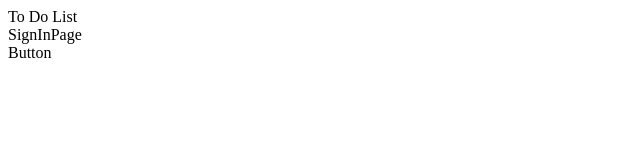
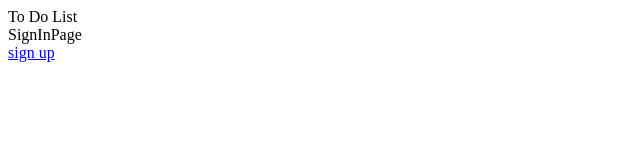
Before and after one commit to seon-mikim/wanted-pre-onboarding-frontend, a React (Create React App) app: page /login in a window 1280 px wide. Shown: the top 160 px of the page, without its empty margins (0-640 px from the left). Built offline with nearby package versions, Linux system fonts and the light colour scheme.

Commit message:
feat: props로 색, 사이즈 타이틀 내려주며
- 해당 조건부 랜더링 및 스타일 컨포넌트를 위한 작업

```diff
--- a/src/components/common/Button.tsx
+++ b/src/components/common/Button.tsx
@@ -1,7 +1,26 @@
 import React from 'react'
+import { Link } from 'react-router-dom'
 
-export default function Button() {
+
+interface ButtonProps {
+  title: string
+  color: string
+  size: string
+
+}
+
+export default function Button({title, color, size}: ButtonProps) {
   return (
-    <div>Button</div>
+    <div style={{ color, fontSize: size }}>
+      {
+        title === 'sign up'?
+      <Link to={title.split(' ').join('')}>
+      {title}
+      </Link>:
+      <Link to={title}>
+      {title}
+      </Link>
+      }
+    </div>
   )
 }
```
